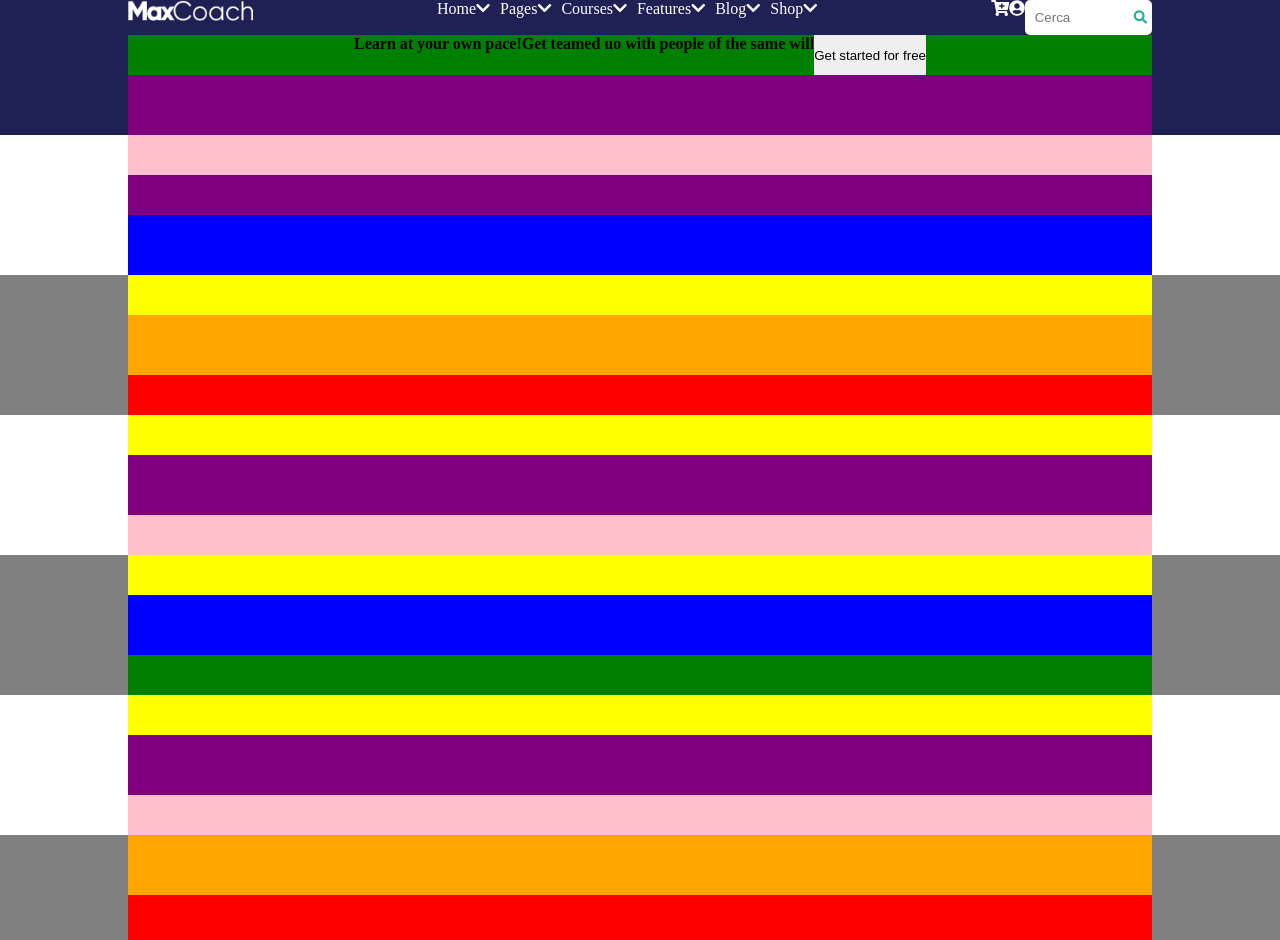
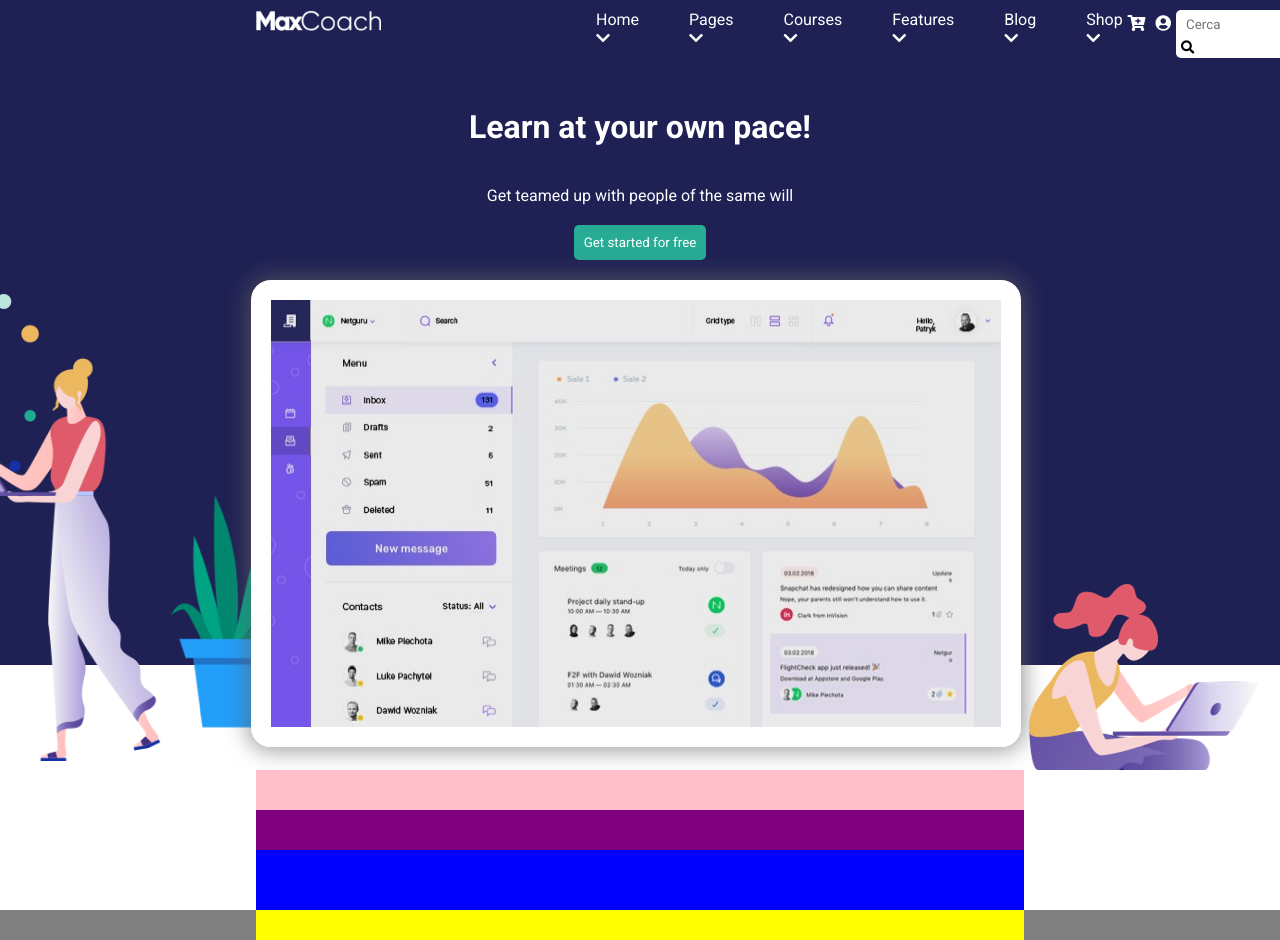
Before and after one commit to erjonlusha/proj-html-vuejs, a plain HTML site: page index.html in a window 1280 px wide. Shown: the top 940 px of the page. Drawn offline with nearby package versions, Linux system fonts and the light colour scheme.

Commit message:
Completato Header

```diff
--- a/assets/css/style.css
+++ b/assets/css/style.css
@@ -2,40 +2,49 @@
     margin: 0;
     padding: 0;
     box-sizing: border-box;
+    font-family: 'Roboto', sans-serif;
+
 }
 /* Utlity */
 .tx_capitalize{text-transform:capitalize;}
+.over_hidden{overflow: hidden;}
+.vw80{width: 60vw;}
+.f_column{
+    flex-direction: column;
+    align-items: center;
+}
+.btn{
+    padding: 10px;
+    border-radius: 5px;
+}
     /* Colori */
         /* color cube */
-        .white{color: white;} .bg_white{color: white;}
+        .white, .options>i.fas{color: white;} .bg_white{background-color: white;}
         .port_gore{color: #1f2154;} .bg_blue_port_gore{background-color: #1f2154;}
+        .jungle_green{color: #27ab94;} .bg_jungle_green{background-color: #27ab94;}
     /* Dimenzioni */
         .vh_65{height: 65vh;}
         .h_80{height: 80px;}
 
     /* Margin */
+    .m_left50{margin-left: 50px;}
+    .m_left100{margin-left: 165px;}
     /* Padding */
+        .p_5{padding: 5px;}
+        .p_10{padding: 10px;}
+        .p_20{padding: 20px;}
+
 #app{width: 100%;}
 /* Header */
-/* .logo{width: 250px;} */
+.bg_blue_port_gore_gr{
+    background: linear-gradient(to bottom, #1f2154, #1f2154 50%, #1f2154 85%, #ffffff 25%);
+    background-color: #1f2154;}
 .logo>img{width: 125px;}
-.menu{
-    padding-left: 10px;
-    color: white;
-}
-.option{
-    width: 100%;
-}
-.options>i.fas {
-    color: white;
-}
-.search{
-    padding: 5px;
+
+.option{width: 100%;}
+div.search{
+    padding: 2px 5px;
     border-radius: 5px;
-    background-color: white;
-}
-.search>input, .search_button {
-    background-color: white;
 }
 .search>input{
     padding: 5px;
@@ -44,19 +53,41 @@
     width: 100px;
 }
 .search_button {
-    color: #27ab94;
     border-top-right-radius: 5px;
     border-bottom-right-radius: 5px;
 }
 input:focus, button:focus {outline: none;}
 .search>input, button{border: none;}
+
+/* Hero */
+.hero_image{
+    margin-bottom: 3%;
+}
+.hero_left, .hero_right{position: relative;}
+.hero_left>img{
+    height: 100%;
+    position: absolute;
+    top: 3%;
+    right: -50px;
+}
+.hero_center {
+    z-index: 0;
+    border: 20px solid white;
+    border-radius: 20px;
+    box-shadow: 0px 0px 21px 4px #6464649c;
+    margin-right: 8px;
+}
+.hero_center>img{
+    width: 100%;
+    height: 100%;
+}
+.hero_right>img{
+    position: absolute;
+    top: 65%;
+}
+/* /Hero */
+
 /* Main */
-.vw80{width: 80vw;}
-.f_column{
-    flex-direction: column;
-    align-items: center;
-}
-
 /* Footer */
 
 /* DEBUG */
@@ -83,7 +114,8 @@ input:focus, button:focus {outline: none;}
 }
 .d_flex{
     display: flex;
-    justify-content: space-between;}
+    /* justify-content: space-between; */
+}
 .container{
         display: flex;
         justify-content: center;
--- a/assets/js/main.js
+++ b/assets/js/main.js
@@ -4,8 +4,13 @@
 let app = new Vue ({
 	el: "#app",
     data : {
+        search:'',
+
         menu:['home', 'pages', 'courses', 'features', 'blog', 'shop'],
-        logo:'assets/img/light-logo.png'
+        logo:'assets/img/light-logo.png',
+        screenShot:'assets/img/home-6-hero-poster-final.jpg',
+        heroLeft:'assets/img/home-6-hero-left-person.png',
+        heroRight:'assets/img/home-6-hero-right-person.png',
     },
     mounted () {},
     methods:{}
--- a/index.html
+++ b/index.html
@@ -4,6 +4,7 @@
     <meta charset="UTF-8">
     <meta name="viewport" content="width=device-width, initial-scale=1.0">
     <title>MaxCoach</title>
+    <link href="https://fonts.googleapis.com/css2?family=Roboto:ital,wght@0,300;0,400;0,700;1,500;1,700&display=swap" rel="stylesheet">
     <link rel="stylesheet" href="https://cdnjs.cloudflare.com/ajax/libs/font-awesome/5.15.2/css/all.min.css" integrity="sha512-HK5fgLBL+xu6dm/Ii3z4xhlSUyZgTT9tuc/hSrtw6uzJOvgRr2a9jyxxT1ely+B+xFAmJKVSTbpM/CuL7qxO8w==" crossorigin="anonymous" />
     <link rel="shortcut icon" href="assets/img/favicon.ico" type="image/x-icon">
     <link rel="stylesheet" href="assets/css/style.css">
@@ -12,33 +13,36 @@
     <div id="app">
         <!-- Crea struttura -->
         <header>
-            <nav class="bg_blue_port_gore container">
+            <nav class="bg_blue_port_gore container p_10">
                 <div class="d_flex vw80">
                     <!-- Barra navigazione con 3 div rispettivamente .logo+.menu+.options -->
                     <div class="logo"><img :src="logo" alt=""></div>
-                    <div class="d_flex">
-                        <div v-for="item in menu" class="menu tx_capitalize">{{item}}<i class="fas fa-chevron-down"></i></div>
+                    <div class="d_flex m_left100">
+                        <div v-for="item in menu" class="menu white tx_capitalize m_left50">{{item}}<i class="fas fa-chevron-down"></i></div>
                     </div>
                     <div class="options d_flex">
-                        <i class="fas fa-cart-plus"></i>
-                        <i class="fas fa-user-circle"></i>
-                        <div class="search">
+                        <i class="fas fa-cart-plus p_5"></i>
+                        <i class="fas fa-user-circle p_5"></i>
+                        <div class="search bg_white">
                             <input v-model="search" type="text" placeholder="Cerca">
-                            <button class="search_button"><i class="fa fa-search"></i></button>
+                            <button class="search_button bg_white"><i class="fa fa-search"></i></button>
                         </div>
                     </div>
                 </div>
             </nav>
-            <div class=" bg_blue_port_gore container">
-                <div class="container hero  vw80 f_column">
+            <div class=" bg_blue_port_gore_gr container over_hidden">
+                <div class="container hero white f_column">
                     <!-- Sfondo hero su più livelli di cui 3onde z-negativo con 2 div rispettivamente .hero_text+.hero_image -->
-                    <div class="hero_text container green h_30">
-                        <strong>Learn at your own pace!</strong>
-                        <h4>Get teamed uo with people of the same will</h4>
-                        <button>Get started for free</button>
+                    <div class="hero_text container f_column p_20">
+                        <span class="p_20"><h1>Learn at your own pace!</h1></span>
+                        <span class="p_20">Get teamed up with people of the same will</span>
+                        <span><button class="white bg_jungle_green btn p_10">Get started for free</button></span>
                     </div>
-                    <div class="hero_image container purple h_50">
+                    <div class="hero_image container">
                         <!-- 3div rispettivamente .hero_left+.hero_center+.hero_right -->
+                        <div class="hero_left"><img :src="heroLeft" alt=""></div>
+                        <div class="hero_center"><img :src="screenShot" alt=""></div>
+                        <div class="hero_right"><img :src="heroRight" alt=""></div>
                     </div>
                 </div>
             </div>
```
